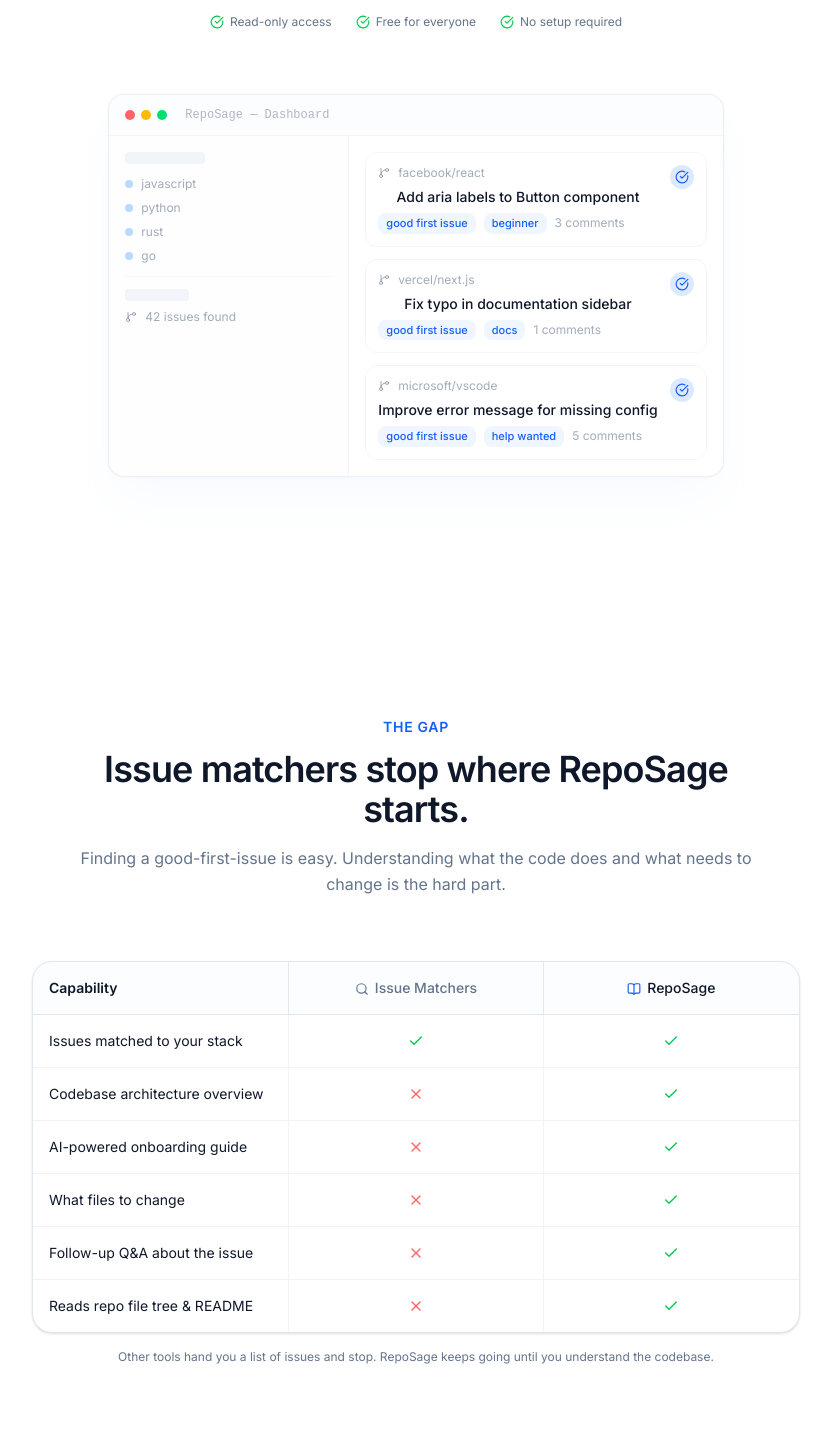
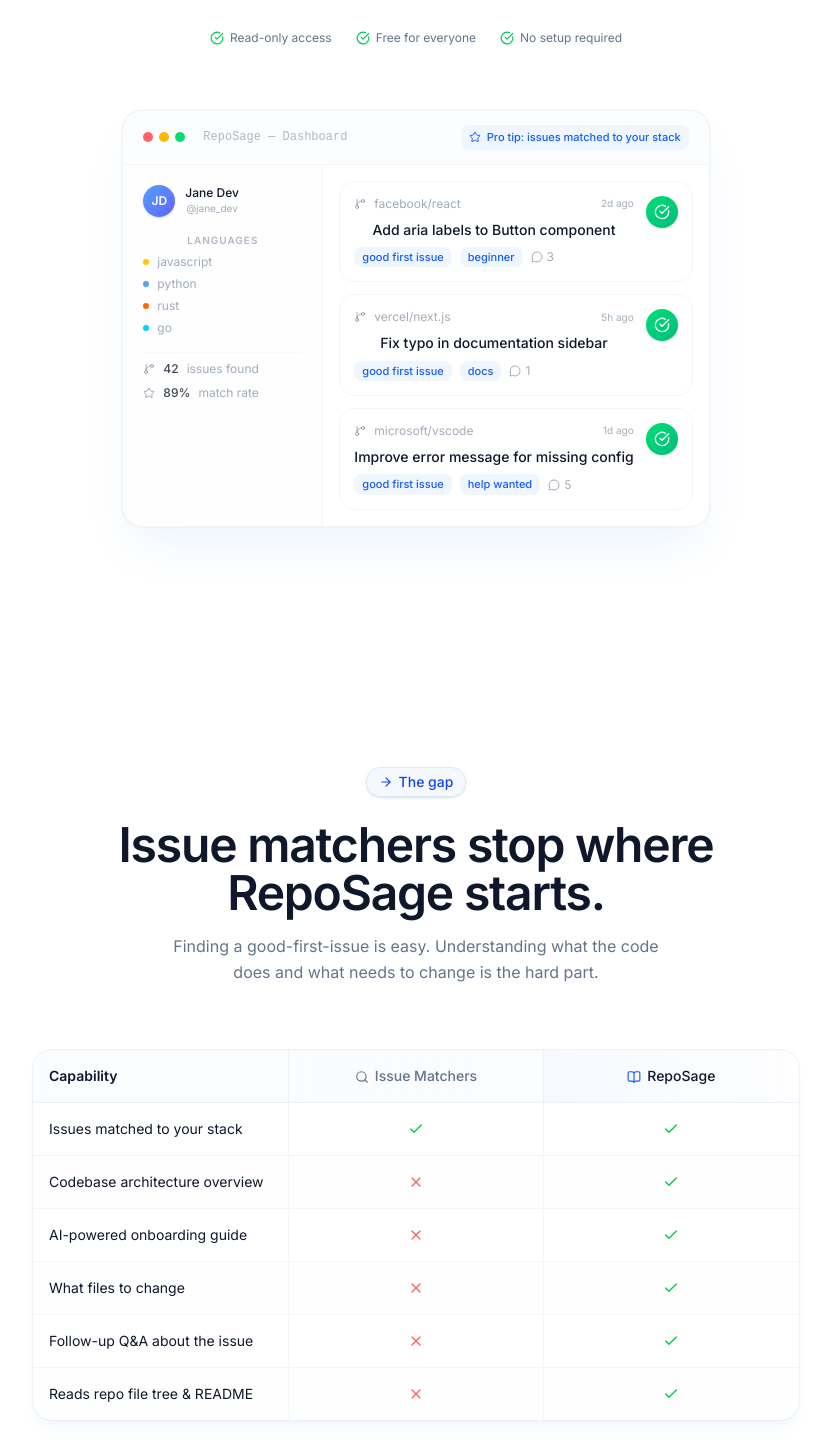
Before and after one commit to Sparkyyy45/Repo-Sage, a Next.js app: page / in a window 1280 px wide. Shown: the part 566-2008 px from the top of the page, without its empty margins (224-1055 px from the left). Built offline with nearby package versions, Linux system fonts and the light colour scheme; no server answers.

Commit message:
feat: polish landing page to production quality - glass nav gradient hero refined mockup enhanced sections

```diff
--- a/components/landing/hero.tsx
+++ b/components/landing/hero.tsx
@@ -2,7 +2,7 @@
 
 import { motion } from "framer-motion";
 import Link from "next/link";
-import { Sparkles, Code2, CheckCircle, GitBranch, LayoutDashboard } from "lucide-react";
+import { Sparkles, Code2, CheckCircle, GitBranch, GitPullRequest, MessageCircle, LayoutDashboard, Star } from "lucide-react";
 import { buttonVariants } from "@/components/ui/button";
 import { SignInButton } from "@/components/sign-in-button";
 
@@ -38,9 +38,20 @@
         animate={{ opacity: [0.3, 0.5, 0.3], scale: [1, 1.05, 1] }}
         transition={{ duration: 10, repeat: Infinity, ease: "easeInOut", delay: 2 }}
       />
+      <motion.div
+        className="absolute top-1/4 right-1/4 size-[200px] rounded-full bg-gradient-to-bl from-indigo-50/40 to-transparent blur-2xl"
+        animate={{ opacity: [0.2, 0.5, 0.2], scale: [1, 1.08, 1] }}
+        transition={{ duration: 12, repeat: Infinity, ease: "easeInOut", delay: 4 }}
+      />
     </div>
   );
 }
+
+const issues = [
+  { repo: "facebook/react", title: "Add aria labels to Button component", labels: ["good first issue", "beginner"], comments: 3, updated: "2d ago" },
+  { repo: "vercel/next.js", title: "Fix typo in documentation sidebar", labels: ["good first issue", "docs"], comments: 1, updated: "5h ago" },
+  { repo: "microsoft/vscode", title: "Improve error message for missing config", labels: ["good first issue", "help wanted"], comments: 5, updated: "1d ago" },
+];
 
 function HeroMockup() {
   return (
@@ -50,65 +61,95 @@
       transition={{ duration: 0.9, delay: 0.8, ease: [0.21, 0.47, 0.32, 0.98] }}
       className="relative mx-auto mt-16 max-w-5xl"
     >
-      <div className="overflow-hidden rounded-xl border border-border/60 bg-white shadow-2xl shadow-blue-500/5 ring-1 ring-black/[0.02]">
-        <div className="flex items-center gap-1.5 border-b border-border/40 px-4 py-3 bg-muted/20">
+      <div className="relative overflow-hidden rounded-2xl border border-border/50 bg-white shadow-2xl shadow-blue-500/10 ring-1 ring-black/[0.02]">
+        <div className="flex items-center gap-1.5 border-b border-border/40 px-5 py-3.5 bg-muted/20">
           <span className="size-2.5 rounded-full bg-red-400" />
           <span className="size-2.5 rounded-full bg-amber-400" />
           <span className="size-2.5 rounded-full bg-green-400" />
           <span className="ml-3 text-xs text-muted-foreground/50 font-mono">RepoSage &mdash; Dashboard</span>
+          <div className="ml-auto flex items-center gap-2">
+            <span className="hidden sm:inline-flex items-center gap-1.5 rounded-md bg-blue-50 px-2 py-1 text-[11px] font-medium text-blue-600">
+              <Star className="size-3" />
+              Pro tip: issues matched to your stack
+            </span>
+          </div>
         </div>
-        <div className="grid grid-cols-[240px_1fr] min-h-[320px]">
-          <div className="border-r border-border/40 p-4 space-y-3 bg-muted/10">
-            <div className="h-3 w-20 bg-muted rounded" />
-            <div className="space-y-2">
-              {["javascript", "python", "rust", "go"].map((lang) => (
-                <div key={lang} className="flex items-center gap-2 text-xs text-muted-foreground/60">
-                  <span className="size-2 rounded-full bg-blue-400/40" />
-                  {lang}
+        <div className="grid grid-cols-[200px_1fr] min-h-[340px]">
+          <div className="border-r border-border/40 p-5 space-y-4 bg-muted/10">
+            <div className="flex items-center gap-2.5">
+              <div className="size-8 rounded-full bg-gradient-to-br from-blue-400 to-indigo-500 flex items-center justify-center text-white text-xs font-semibold shadow-sm">
+                JD
+              </div>
+              <div className="flex flex-col">
+                <span className="text-xs font-medium text-foreground">Jane Dev</span>
+                <span className="text-[10px] text-muted-foreground/60">@jane_dev</span>
+              </div>
+            </div>
+            <div className="space-y-1.5">
+              <div className="text-[10px] font-semibold text-muted-foreground/50 uppercase tracking-widest">Languages</div>
+              {[
+                { name: "javascript", color: "bg-yellow-400" },
+                { name: "python", color: "bg-blue-400" },
+                { name: "rust", color: "bg-orange-500" },
+                { name: "go", color: "bg-cyan-400" },
+              ].map((lang) => (
+                <div key={lang.name} className="flex items-center gap-2 text-xs text-muted-foreground/60">
+                  <span className={`size-1.5 rounded-full ${lang.color}`} />
+                  {lang.name}
                 </div>
               ))}
             </div>
-            <div className="pt-3 border-t border-border/30">
-              <div className="h-3 w-16 bg-muted rounded mb-2" />
+            <div className="pt-2 border-t border-border/30 space-y-2">
               <div className="flex items-center gap-2 text-xs text-muted-foreground/60">
                 <GitBranch className="size-3" />
-                42 issues found
+                <span className="font-medium text-foreground/80">42</span> issues found
+              </div>
+              <div className="flex items-center gap-2 text-xs text-muted-foreground/60">
+                <Star className="size-3" />
+                <span className="font-medium text-foreground/80">89%</span> match rate
               </div>
             </div>
           </div>
           <div className="p-4 space-y-3">
-            {[
-              { repo: "facebook/react", title: "Add aria labels to Button component", labels: ["good first issue", "beginner"], comments: 3 },
-              { repo: "vercel/next.js", title: "Fix typo in documentation sidebar", labels: ["good first issue", "docs"], comments: 1 },
-              { repo: "microsoft/vscode", title: "Improve error message for missing config", labels: ["good first issue", "help wanted"], comments: 5 },
-            ].map((item, i) => (
-              <div key={i} className="flex items-start gap-3 rounded-lg border border-border/40 p-3 hover:border-border/80 transition-colors">
-                <div className="min-w-0 flex-1 space-y-1.5">
+            {issues.map((item, i) => (
+              <motion.div
+                key={i}
+                initial={{ opacity: 0, x: -10 }}
+                animate={{ opacity: 1, x: 0 }}
+                transition={{ delay: 1 + i * 0.15, duration: 0.5, ease: [0.21, 0.47, 0.32, 0.98] }}
+                className="group flex items-start gap-3 rounded-xl border border-border/40 p-3.5 hover:border-border/80 hover:shadow-sm transition-all duration-200"
+              >
+                <div className="min-w-0 flex-1 space-y-2">
                   <div className="flex items-center gap-2 text-xs text-muted-foreground/60">
                     <GitBranch className="size-3" />
                     {item.repo}
+                    <span className="ml-auto text-[10px]">{item.updated}</span>
                   </div>
-                  <div className="text-sm font-medium text-foreground">{item.title}</div>
+                  <div className="text-sm font-medium text-foreground leading-snug">{item.title}</div>
                   <div className="flex items-center gap-2 flex-wrap">
                     {item.labels.map((label) => (
                       <span key={label} className="rounded-md bg-blue-50 px-2 py-0.5 text-[11px] font-medium text-blue-600">
                         {label}
                       </span>
                     ))}
-                    <span className="text-xs text-muted-foreground/60">{item.comments} comments</span>
+                    <span className="inline-flex items-center gap-1 text-xs text-muted-foreground/60">
+                      <MessageCircle className="size-3" />
+                      {item.comments}
+                    </span>
                   </div>
                 </div>
                 <div className="shrink-0 flex items-center">
-                  <div className="size-6 rounded-full bg-blue-100 flex items-center justify-center">
-                    <CheckCircle className="size-3.5 text-blue-600" />
+                  <div className="size-8 rounded-full bg-gradient-to-br from-green-400 to-emerald-500 flex items-center justify-center shadow-sm">
+                    <CheckCircle className="size-4 text-white" />
                   </div>
                 </div>
-              </div>
+              </motion.div>
             ))}
           </div>
         </div>
       </div>
-      <div className="absolute -bottom-3 -right-3 -z-10 size-full rounded-xl border border-border/30 bg-muted/20" />
+      <div className="absolute -bottom-3 -right-3 -z-10 size-full rounded-2xl border border-border/20 bg-muted/20" />
+      <div className="absolute -top-1 -left-1 -z-10 size-24 rounded-2xl bg-gradient-to-br from-blue-500/10 to-indigo-500/10 blur-xl" />
     </motion.div>
   );
 }
@@ -117,7 +158,7 @@
   return (
     <section className="relative min-h-[calc(100vh-4rem)] flex items-center justify-center overflow-hidden pt-16">
       <HeroBackground />
-      <div className="mx-auto flex w-full max-w-7xl flex-col items-center px-6 pt-16 pb-28 text-center">
+      <div className="mx-auto flex w-full max-w-7xl flex-col items-center px-6 pt-20 pb-28 text-center">
         <motion.div
           variants={stagger}
           initial="hidden"
@@ -126,7 +167,7 @@
         >
           <motion.div
             variants={fadeUp}
-            className="mb-6 inline-flex items-center gap-2 rounded-full border border-border/50 bg-white/70 px-4 py-1.5 text-xs text-muted-foreground shadow-sm backdrop-blur-md"
+            className="mb-6 inline-flex items-center gap-2 rounded-full border border-blue-200/50 bg-blue-50/60 px-4 py-1.5 text-xs text-blue-700 shadow-sm backdrop-blur-md"
           >
             <Sparkles className="size-3.5 text-blue-500" />
             From &ldquo;good first issue&rdquo; to merged PR
@@ -137,7 +178,9 @@
             className="max-w-5xl text-balance text-5xl font-semibold tracking-tight text-foreground md:text-7xl lg:text-8xl leading-[0.95]"
           >
             Your first{" "}
-            <span className="text-blue-600">open source</span>
+            <span className="bg-gradient-to-r from-blue-600 via-indigo-500 to-blue-500 bg-clip-text text-transparent">
+              open source
+            </span>
             {" "}contribution.
           </motion.h1>
 
--- a/components/landing/nav.tsx
+++ b/components/landing/nav.tsx
@@ -7,7 +7,7 @@
   const session = await auth();
 
   return (
-    <header className="fixed top-0 left-0 right-0 z-50">
+    <header className="fixed top-0 left-0 right-0 z-50 border-b border-border/30 bg-white/70 backdrop-blur-xl supports-[backdrop-filter]:bg-white/60">
       <div className="mx-auto flex h-16 w-full max-w-7xl items-center justify-between px-6">
         <div className="flex items-center gap-10">
           <Link
--- a/components/landing/problem-section.tsx
+++ b/components/landing/problem-section.tsx
@@ -1,7 +1,7 @@
 "use client";
 
 import { motion } from "framer-motion";
-import { Search, BookOpen, X, Check } from "lucide-react";
+import { Search, BookOpen, X, Check, ArrowRight } from "lucide-react";
 
 const comparison = [
   {
@@ -36,9 +36,25 @@
   },
 ];
 
+const containerVariants = {
+  hidden: { opacity: 0 },
+  visible: { opacity: 1, transition: { staggerChildren: 0.08 } },
+};
+
+const rowVariants = {
+  hidden: { opacity: 0, x: -20 },
+  visible: { opacity: 1, x: 0, transition: { duration: 0.4, ease: [0.21, 0.47, 0.32, 0.98] as const } },
+};
+
 export function ProblemSection() {
   return (
-    <section id="problem" className="relative mx-auto w-full max-w-7xl px-6 py-24 md:py-32">
+    <section id="problem" className="relative overflow-hidden py-24 md:py-32">
+      <div className="absolute inset-0 -z-10">
+        <div className="absolute top-1/2 left-1/2 -translate-x-1/2 -translate-y-1/2 w-[600px] h-[600px] rounded-full bg-gradient-to-r from-blue-50/50 via-indigo-50/30 to-transparent blur-3xl" />
+        <div className="absolute inset-0 bg-[radial-gradient(#e5e7eb_1px,transparent_1px)] bg-[length:32px_32px] opacity-[0.25]" />
+      </div>
+
+      <div className="mx-auto w-full max-w-7xl px-6">
         <motion.div
           initial={{ opacity: 0, y: 30 }}
           whileInView={{ opacity: 1, y: 0 }}
@@ -46,11 +62,14 @@
           transition={{ duration: 0.6, ease: [0.21, 0.47, 0.32, 0.98] }}
           className="mx-auto mb-16 max-w-2xl text-center"
         >
-        <p className="mb-3 text-sm font-semibold text-blue-600 uppercase tracking-wider">The gap</p>
-        <h2 className="text-3xl font-semibold tracking-tight text-foreground md:text-4xl">
+          <div className="inline-flex items-center rounded-full border border-blue-200/50 bg-blue-50/60 px-3 py-1 text-sm font-medium text-blue-700 mb-6 shadow-sm">
+            <ArrowRight className="mr-1.5 size-3.5" />
+            The gap
+          </div>
+          <h2 className="text-3xl font-semibold tracking-tight text-foreground md:text-4xl lg:text-5xl">
             Issue matchers stop where RepoSage starts.
           </h2>
-        <p className="mt-4 text-muted-foreground text-base leading-relaxed">
+          <p className="mt-4 text-muted-foreground text-base leading-relaxed max-w-lg mx-auto">
             Finding a good-first-issue is easy. Understanding what the code does and what needs to change is the hard part.
           </p>
         </motion.div>
@@ -62,41 +81,68 @@
           transition={{ duration: 0.6, delay: 0.15, ease: [0.21, 0.47, 0.32, 0.98] }}
           className="mx-auto max-w-3xl"
         >
-        <div className="rounded-2xl border border-border bg-white shadow-sm overflow-hidden">
-          <div className="grid grid-cols-3 border-b border-border bg-muted/20">
+          <div className="rounded-2xl border border-border/60 bg-white shadow-lg shadow-blue-500/5 overflow-hidden">
+            <div className="grid grid-cols-3 border-b border-border/60 bg-gradient-to-r from-muted/30 to-muted/10">
               <div className="p-4 text-sm font-semibold text-foreground">Capability</div>
-            <div className="p-4 text-sm font-medium text-muted-foreground text-center border-x border-border">
+              <div className="p-4 text-sm font-medium text-muted-foreground text-center border-x border-border/50 bg-muted/20">
                 <Search className="size-3.5 inline mr-1.5" />
                 Issue Matchers
               </div>
-            <div className="p-4 text-sm font-medium text-foreground text-center">
+              <div className="p-4 text-sm font-medium text-foreground text-center bg-gradient-to-r from-blue-50/50 to-transparent">
                 <BookOpen className="size-3.5 inline mr-1.5 text-blue-600" />
                 RepoSage
               </div>
             </div>
+            <motion.div
+              variants={containerVariants}
+              initial="hidden"
+              whileInView="visible"
+              viewport={{ once: true, margin: "-50px" }}
+            >
               {comparison.map((row, i) => (
-            <div
+                <motion.div
                   key={row.feature}
-              className={`grid grid-cols-3 ${i < comparison.length - 1 ? "border-b border-border/50" : ""}`}
+                  variants={rowVariants}
+                  className={`grid grid-cols-3 ${i < comparison.length - 1 ? "border-b border-border/40" : ""} ${i % 2 === 0 ? "bg-white" : "bg-muted/10"}`}
                 >
                   <div className="p-4 text-sm text-foreground">{row.feature}</div>
-              <div className="p-4 flex items-center justify-center border-x border-border/50">
+                  <div className="p-4 flex items-center justify-center border-x border-border/40">
                     {row.others ? (
+                      <motion.div
+                        initial={{ scale: 0 }}
+                        whileInView={{ scale: 1 }}
+                        transition={{ type: "spring", stiffness: 400, damping: 20, delay: 0.1 }}
+                      >
                         <Check className="size-4 text-green-500" />
+                      </motion.div>
                     ) : (
+                      <motion.div
+                        initial={{ scale: 0 }}
+                        whileInView={{ scale: 1 }}
+                        transition={{ type: "spring", stiffness: 400, damping: 20, delay: 0.1 }}
+                      >
                         <X className="size-4 text-red-400" />
+                      </motion.div>
                     )}
                   </div>
                   <div className="p-4 flex items-center justify-center">
+                    <motion.div
+                      initial={{ scale: 0 }}
+                      whileInView={{ scale: 1 }}
+                      transition={{ type: "spring", stiffness: 400, damping: 20, delay: 0.15 }}
+                    >
                       <Check className="size-4 text-green-500" />
+                    </motion.div>
                   </div>
+                </motion.div>
+              ))}
+            </motion.div>
           </div>
-          ))}
-        </div>
-        <p className="mt-4 text-center text-xs text-muted-foreground">
+          <p className="mt-5 text-center text-xs text-muted-foreground max-w-md mx-auto">
             Other tools hand you a list of issues and stop. RepoSage keeps going until you understand the codebase.
           </p>
         </motion.div>
+      </div>
     </section>
   );
 }
--- a/components/landing/social-proof.tsx
+++ b/components/landing/social-proof.tsx
@@ -1,31 +1,66 @@
 "use client";
 
 import { motion } from "framer-motion";
-import { Star, GitBranch, Globe, Users } from "lucide-react";
+import { Star, GitBranch, Globe, Users, Sparkles } from "lucide-react";
 import { AnimatedCounter } from "@/components/landing/animated-counter";
 
 const stats = [
-  { icon: Star, value: 1247, suffix: "+", label: "Issues analyzed" },
-  { icon: GitBranch, value: 892, suffix: "+", label: "Repos indexed" },
-  { icon: Globe, value: 156, suffix: "+", label: "Projects covered" },
-  { icon: Users, value: 420, suffix: "+", label: "Active users" },
+  { icon: Star, value: 1247, suffix: "+", label: "Issues analyzed", gradient: "from-amber-500/20 to-yellow-500/20", iconColor: "text-amber-500" },
+  { icon: GitBranch, value: 892, suffix: "+", label: "Repos indexed", gradient: "from-blue-500/20 to-cyan-500/20", iconColor: "text-blue-500" },
+  { icon: Globe, value: 156, suffix: "+", label: "Projects covered", gradient: "from-emerald-500/20 to-teal-500/20", iconColor: "text-emerald-500" },
+  { icon: Users, value: 420, suffix: "+", label: "Active users", gradient: "from-violet-500/20 to-purple-500/20", iconColor: "text-violet-500" },
 ];
+
+const containerVariants = {
+  hidden: { opacity: 0 },
+  visible: { opacity: 1, transition: { staggerChildren: 0.12 } },
+};
+
+const statVariants = {
+  hidden: { opacity: 0, y: 20 },
+  visible: { opacity: 1, y: 0, transition: { duration: 0.5, ease: [0.21, 0.47, 0.32, 0.98] as const } },
+};
 
 export function SocialProof() {
   return (
-    <section className="border-y border-border/40 bg-muted/20">
+    <section className="relative overflow-hidden border-y border-border/40 bg-muted/20">
+      <div className="absolute inset-0 -z-10">
+        <motion.div
+          className="absolute -top-20 left-1/2 -translate-x-1/2 w-[400px] h-[200px] rounded-full bg-gradient-to-r from-blue-100/30 to-indigo-100/30 blur-3xl"
+          animate={{ opacity: [0.3, 0.6, 0.3] }}
+          transition={{ duration: 6, repeat: Infinity, ease: "easeInOut" }}
+        />
+      </div>
       <div className="mx-auto w-full max-w-7xl px-6 py-20 md:py-24">
         <motion.div
           initial={{ opacity: 0, y: 20 }}
           whileInView={{ opacity: 1, y: 0 }}
           viewport={{ once: true, margin: "-80px" }}
           transition={{ duration: 0.5, ease: [0.21, 0.47, 0.32, 0.98] }}
-          className="mx-auto grid max-w-4xl grid-cols-2 gap-8 md:grid-cols-4"
+          className="mx-auto mb-10 max-w-xl text-center"
+        >
+          <div className="inline-flex items-center gap-1.5 text-xs text-muted-foreground/70">
+            <Sparkles className="size-3.5 text-blue-500" />
+            Trusted by the open source community
+          </div>
+        </motion.div>
+        <motion.div
+          variants={containerVariants}
+          initial="hidden"
+          whileInView="visible"
+          viewport={{ once: true, margin: "-80px" }}
+          className="mx-auto grid max-w-4xl grid-cols-2 gap-6 md:grid-cols-4"
         >
           {stats.map((s) => (
-            <div key={s.label} className="text-center">
-              <div className="mx-auto mb-3 flex size-12 items-center justify-center rounded-xl bg-white border border-border/60 shadow-sm">
-                <s.icon className="size-5 text-blue-600" />
+            <motion.div
+              key={s.label}
+              variants={statVariants}
+              className="group relative overflow-hidden rounded-2xl border border-border/50 bg-white p-6 text-center shadow-sm hover:shadow-md hover:-translate-y-0.5 transition-all duration-300"
+            >
+              <div className={`absolute inset-0 bg-gradient-to-b ${s.gradient} opacity-0 group-hover:opacity-100 transition-opacity duration-500`} />
+              <div className="relative z-10">
+                <div className={`mx-auto mb-3 flex size-12 items-center justify-center rounded-xl bg-white border border-border/50 shadow-sm group-hover:scale-110 transition-transform duration-300 ${s.iconColor}`}>
+                  <s.icon className="size-5" />
                 </div>
                 <div className="text-2xl font-bold text-foreground tabular-nums md:text-3xl">
                   <AnimatedCounter from={0} to={s.value} />
@@ -33,6 +68,7 @@
                 </div>
                 <div className="mt-1 text-xs text-muted-foreground">{s.label}</div>
               </div>
+            </motion.div>
           ))}
         </motion.div>
       </div>
```
Also changed, not shown: components/landing/cta-section.tsx (+30 -5 lines). Lines whose indentation alone changed are shown as unchanged.
